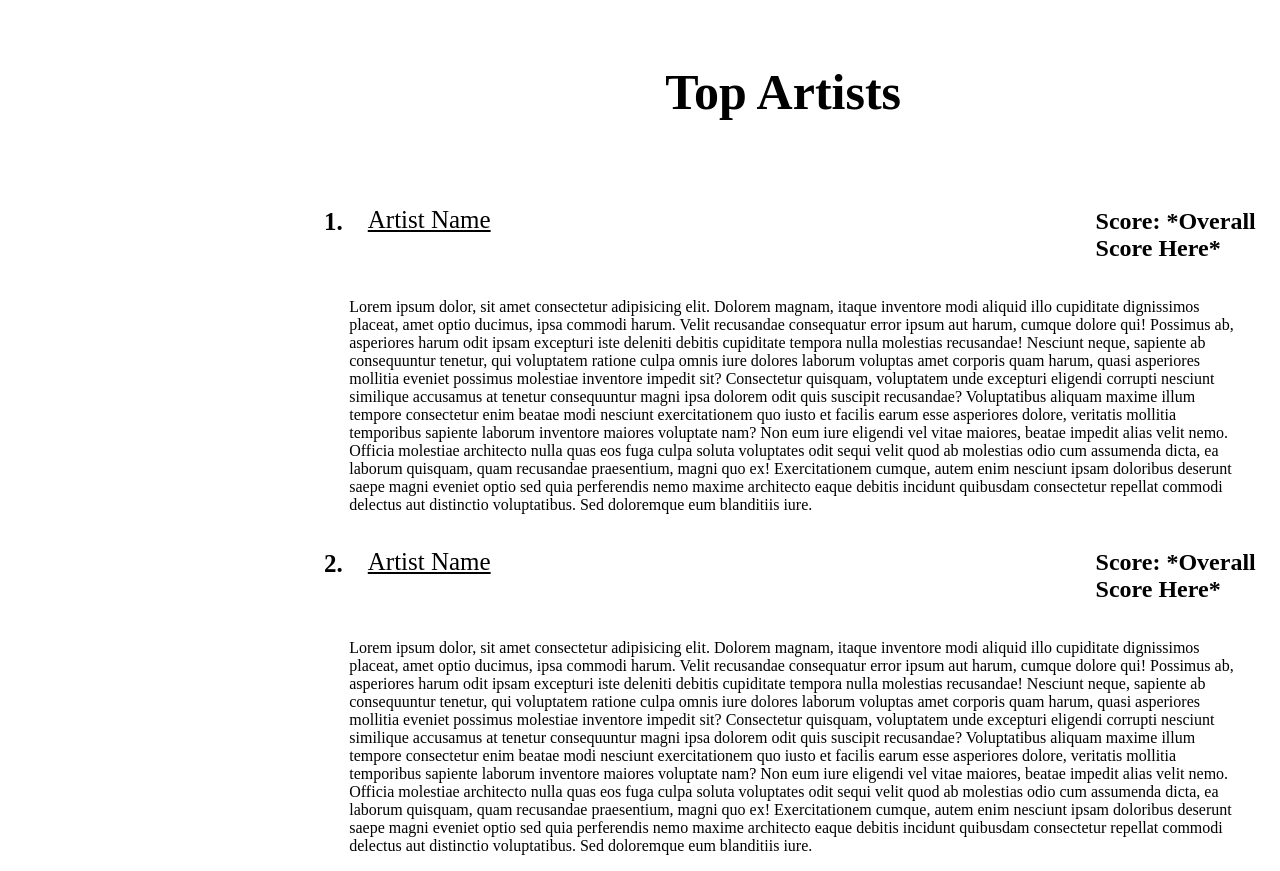
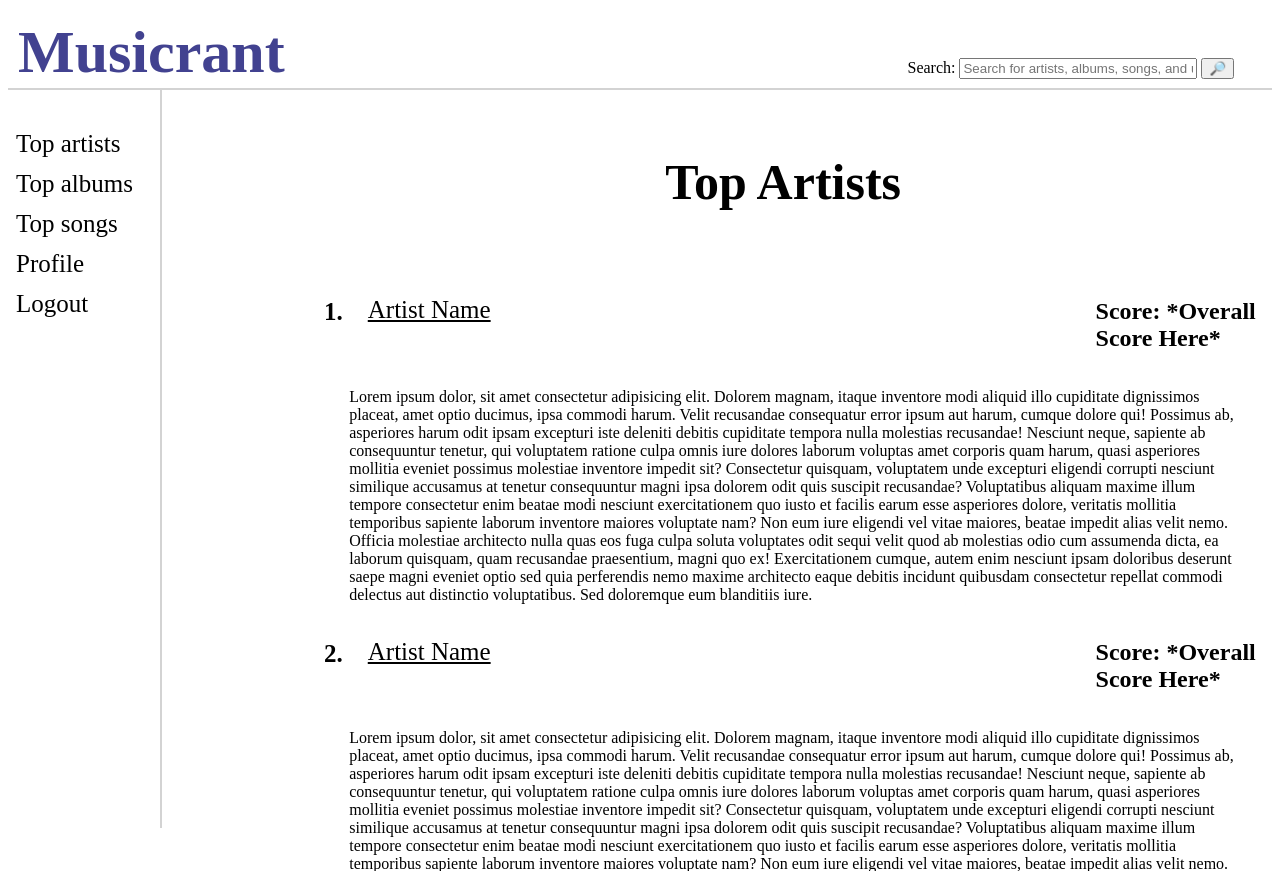
Before and after one commit to alexchchen/musicrant, a Django app: page /topArtists/ in a window 1280 px wide. Shown: the top 871 px of the page. Run offline with Django 4.2, Linux system fonts and the light colour scheme.

Commit message:
Merging Jacob and George branch

```diff
--- a/471Project/MyProject/FirstApp/templates/master.html
+++ b/471Project/MyProject/FirstApp/templates/master.html
@@ -83,14 +83,17 @@
   <body>
     <header>
       <div class="HeaderStyle">
-        <a href="#"> <h1 id="headerTitle">
-            Musicrant
-        </h1> </a>
+        <a href="#"> <h1 id="headerTitle">Musicrant</h1> </a>
         <div class="searchField">
-            <form action = "", method = "SEARCH">
+          <form action="" , method="SEARCH">
             <label id="searchText"> Search: </label>
-                <input id="searchBox" type="text" name="Search: " placeholder="Search for artists, albums, songs, and users">
-                <input type = "submit" name="submit" value="🔎">
+            <input
+              id="searchBox"
+              type="text"
+              name="Search: "
+              placeholder="Search for artists, albums, songs, and users"
+            />
+            <input type="submit" name="submit" value="🔎" />
           </form>
         </div>
       </div>
--- a/471Project/MyProject/FirstApp/templates/topArtists.html
+++ b/471Project/MyProject/FirstApp/templates/topArtists.html
@@ -1,9 +1,12 @@
+{% extends "master.html" %}
+
 <!DOCTYPE html>
 
 <html>
   <head>
     <title>Top Artists</title>
     <style>
+      {% block pageStyle %}
       .TopArtistsPageTitle {
         margin-left: 52%;
         margin-top: 5%;
@@ -36,9 +39,11 @@
         padding-left: 2%;
         padding-right: 2%;
       }
+      {% endblock %}
     </style>
   </head>
   <body>
+    {% block content %}
     <h4 class="TopArtistsPageTitle">Top Artists</h4>
     <div class="SingleArtist">
       <div class="FirstLine">
@@ -200,5 +205,6 @@
         eum blanditiis iure.
       </p>
     </div>
+    {% endblock %}
   </body>
 </html>
```
Lines whose indentation alone changed are shown as unchanged.
